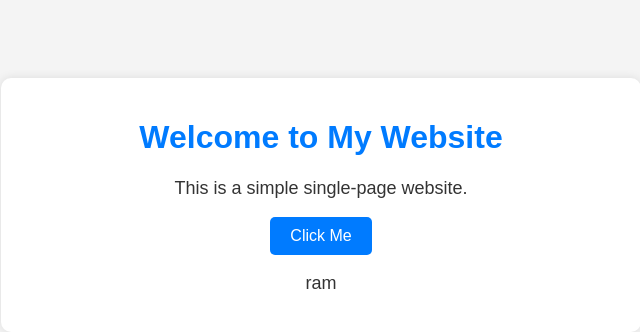
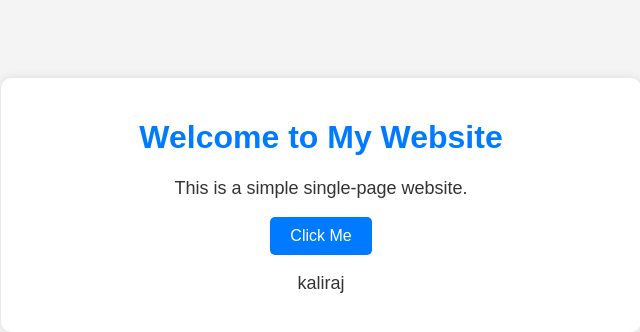
Before and after one commit to spyro-krish/test-site, a plain HTML site: page index.html in a window 1280 px wide. Shown: the full height of the page, 319-959 px from the left. Drawn offline with Linux system fonts and the light colour scheme.

Commit message:
feat: Add dynamic content to the webpage
The code changes introduce a new function `updateContent()` that displays dynamic content on the webpage. It cycles through an array of names and updates the content every 4 seconds. This enhances the user experience by adding variety and interactivity to the page.

```diff
--- a/index.html
+++ b/index.html
@@ -54,17 +54,17 @@
             document.getElementById("message").innerText = "Hello, thanks for visiting!";
         }
         function updateContent() {
-            const contents = ["kali", "raj", "sri","ram"]; // Add more as needed
+            const contents = ["kali", "raj", "sri","ram","an","war"]; // Add more as needed
             let index = 0;
 
             setInterval(() => {
-                if(index == 0||index==2){
+                if(index == 0||index==2||index==4){
                     document.getElementById("dynamic-content").innerText = contents[index]+contents[index+1];
                 }else{
                     document.getElementById("dynamic-content").innerText = contents[index];
                 }
                 index = (index + 1) % contents.length; // Loop through array
-            }, 400);
+            }, 3000);
         }
         updateContent();
     </script>
```
